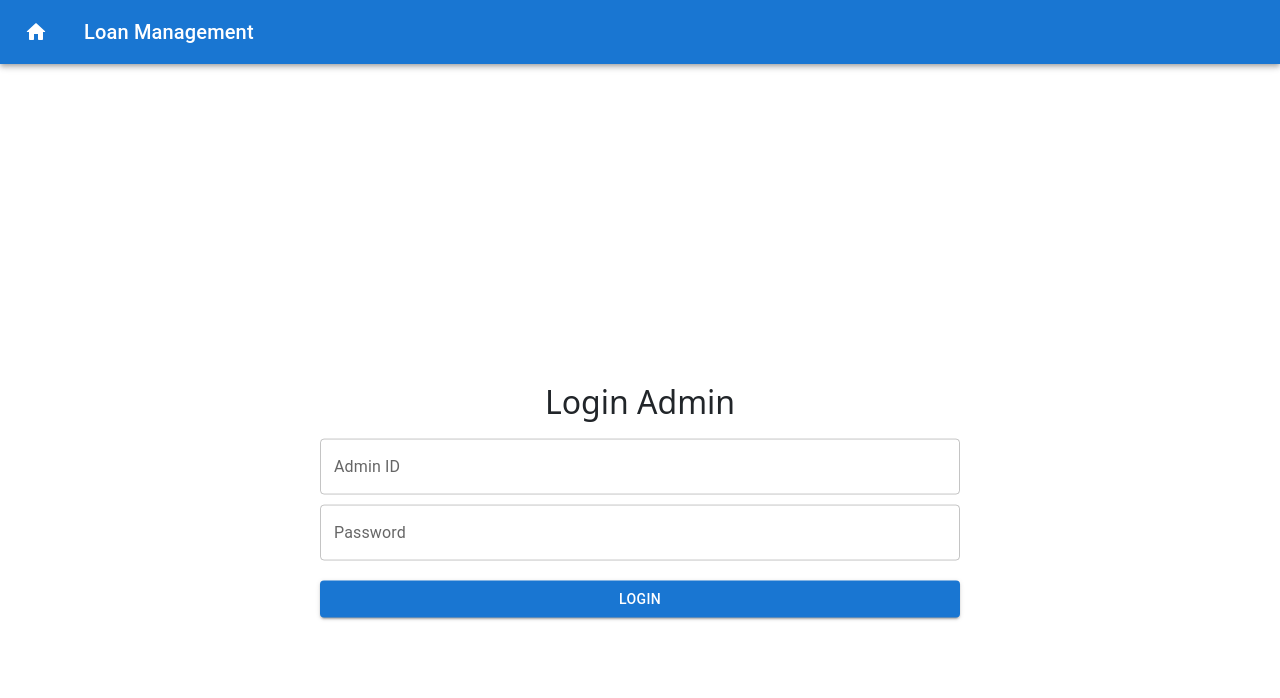
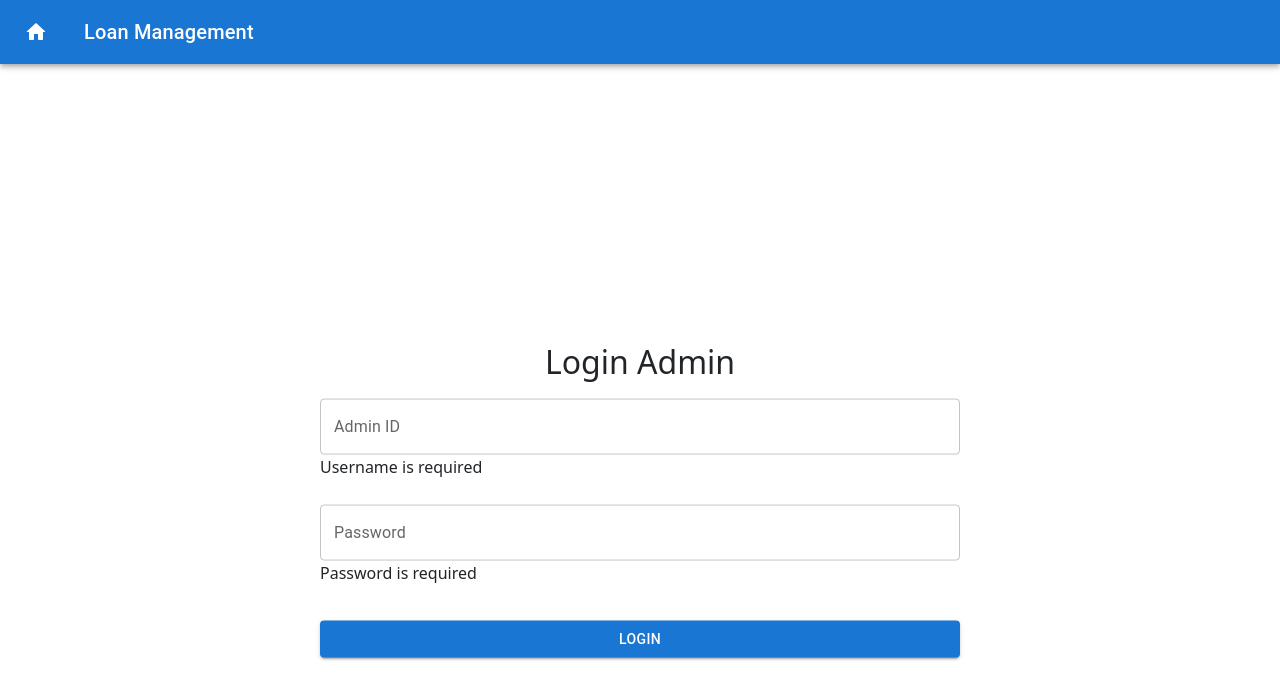
Before and after one commit to sakshijain009/Loan-Admin-Management-Application, a React (Vite) app in the folder frontend/: page /loginadmin in a window 1280 px wide. Both pictures are taken after a click on the button "LOGIN". Shown: the top 698 px of the page. Built offline with nearby package versions, Linux system fonts and the light colour scheme; no server answers.

Commit message:
AdminLogin Validation

```diff
--- a/frontend/src/components/AdminLogin.jsx
+++ b/frontend/src/components/AdminLogin.jsx
@@ -10,11 +10,19 @@ const AdminLogin = () => {
 
     const [empid, setEmpid] = useState("");
     const [pwd, setPwd] = useState("");
+    const [error, setError] = useState({
+        "username": '',
+        "password": ''
+    });
     const navigate = useNavigate();
 
     async function handleSubmit(e) {
         e.preventDefault()
         // console.log("Login Submit")
+        setError({
+            "username": empid ? "" : "Username is required",
+            "password": pwd ? "" : "Password is required"
+        })
         let resp = {empid, pwd};
         console.log(resp);
         const response = await fetch("http://localhost:8080/api/admin/login", {
@@ -50,10 +58,12 @@ const AdminLogin = () => {
                     onChange={
                         e => setEmpid(e.target.value)
                     }/>
+                {error.username && <p className="error">{error.username}</p>}
                 <TextField id="outlined-basic" label="Password" type="password" variant="outlined" className='text_login'
                     onChange={
                         e => setPwd(e.target.value)
                     }/>
+                {error.password && <p className="error">{error.password}</p>}
                  <Button variant="contained" className='login_button'
                     onClick={handleSubmit}>Login</Button>
             </div>
```
